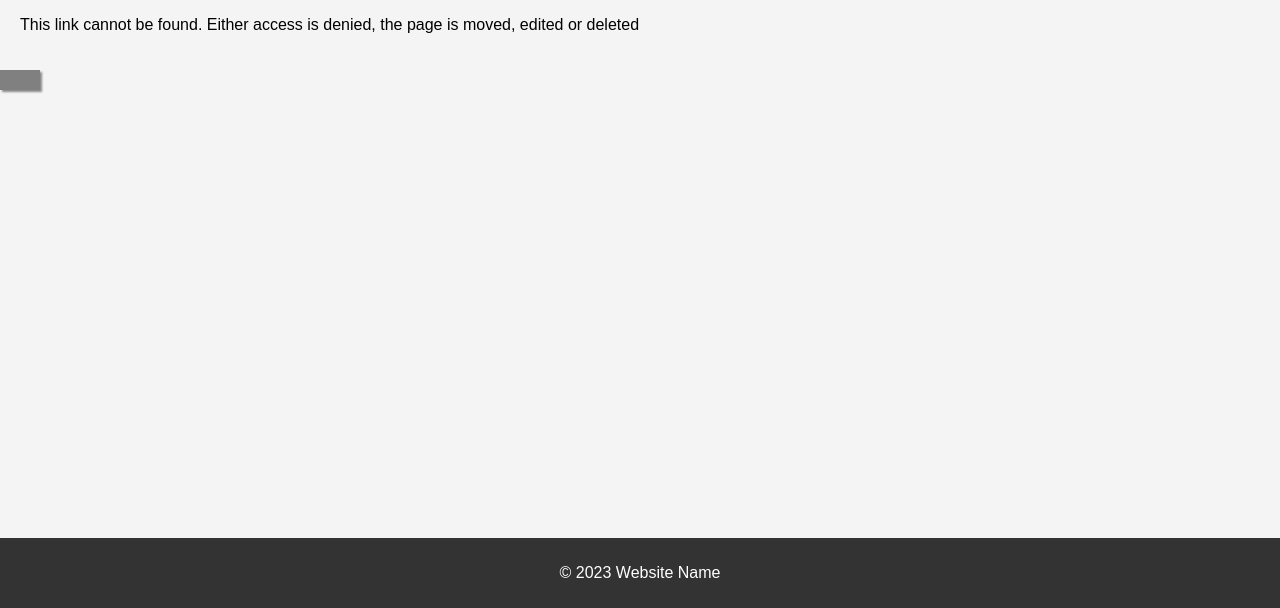
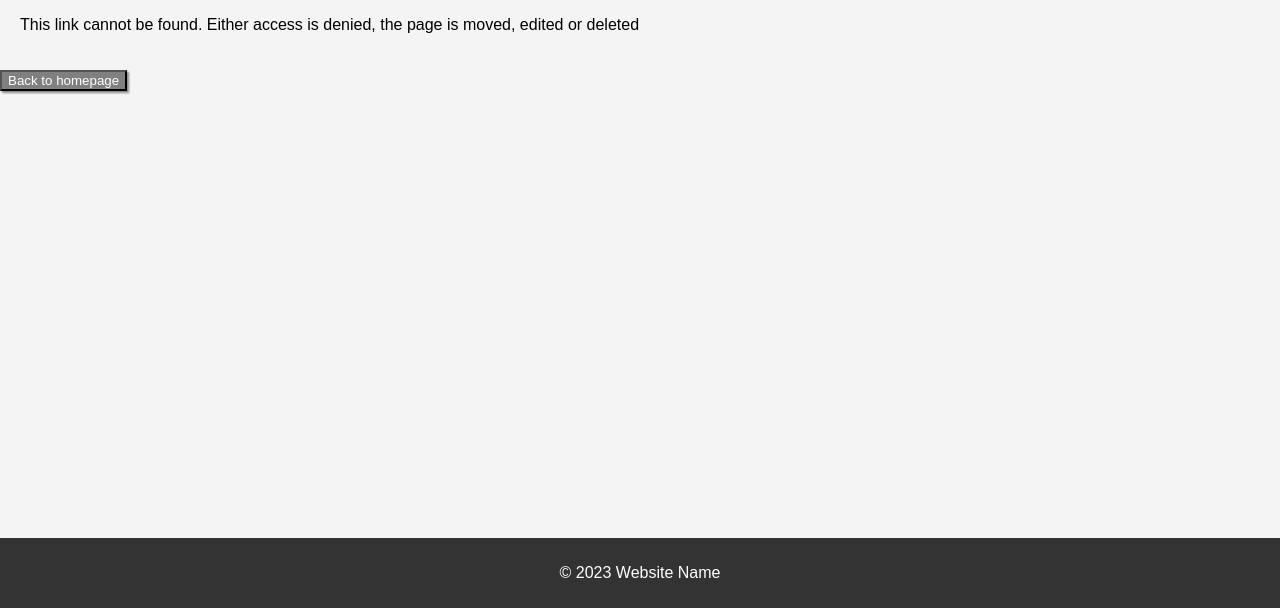
Before and after one commit to Anonymous0397/anonymous0397.github.io, a plain HTML site: page 404.html in a window 1280 px wide. Shown: the part 192-800 px from the top of the page. Drawn offline with Linux system fonts and the light colour scheme.

Commit message:
Update 404.html

```diff
--- a/404.html
+++ b/404.html
@@ -73,22 +73,8 @@
     </script>
 
 <button type="button" name="myButton" style="background-color: #808080; color: white; box-shadow: 2px 2px 2px #888888;">
-	<style>
-		button[name="myButton"] {
-			background-color: #f2f2f2;
-			color: black;
-			padding: 10px 20px;
-			text-align: center;
-			text-decoration: none;
-			display: inline-block;
-			font-size: 16px;
-			margin: auto;
-			border: none;
-			box-shadow: 2px 2px 2px #888888;
-		}
-
 	<a href="https://anonymous0397.github.io/" style="text-decoration: none; color: white;">Back to homepage</a>
-</button></style>
+</button>
 
 
 </body><plasmo-csui id="qaiSidebarShadowHostEl"></plasmo-csui></html>
```
